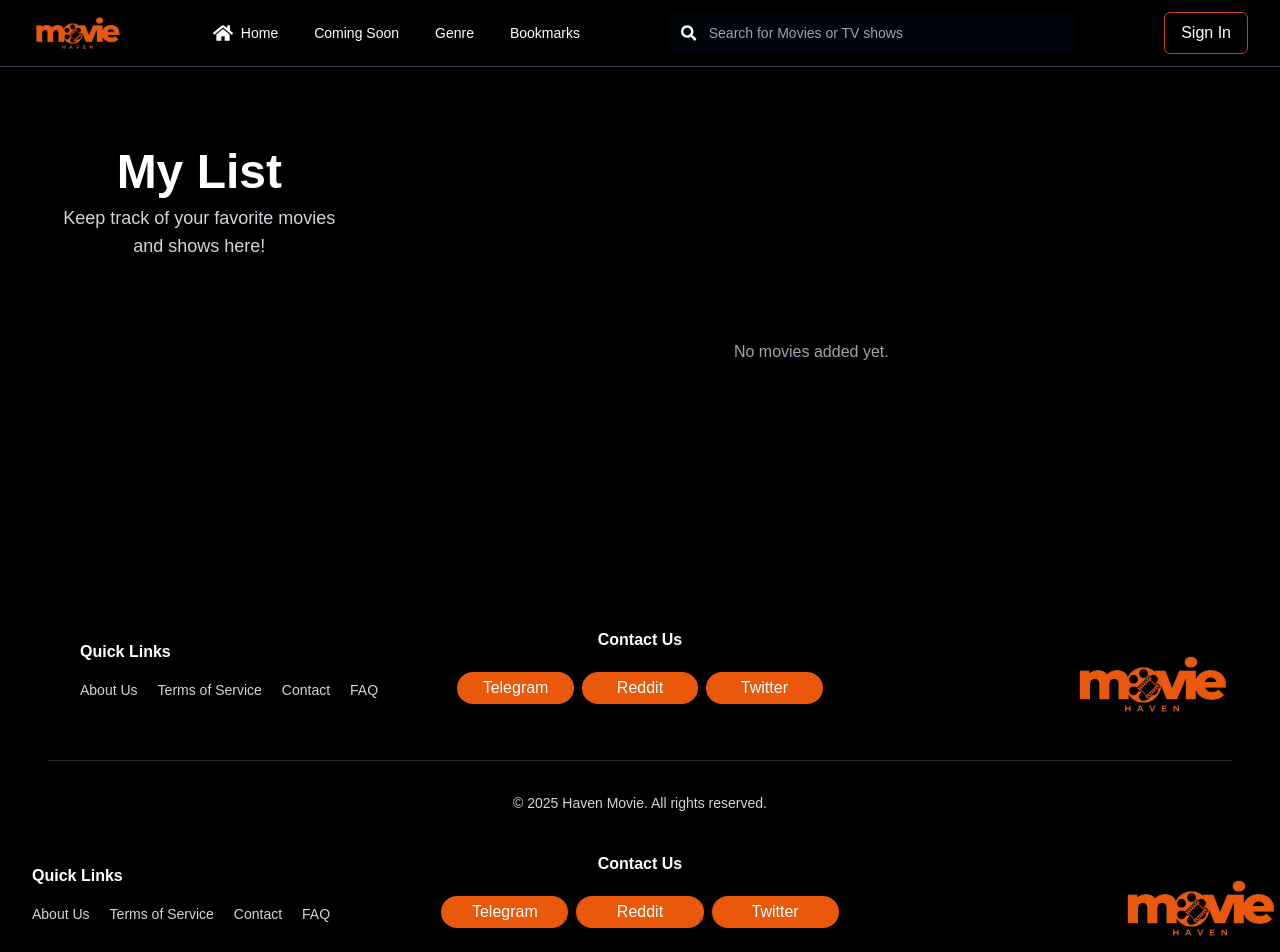
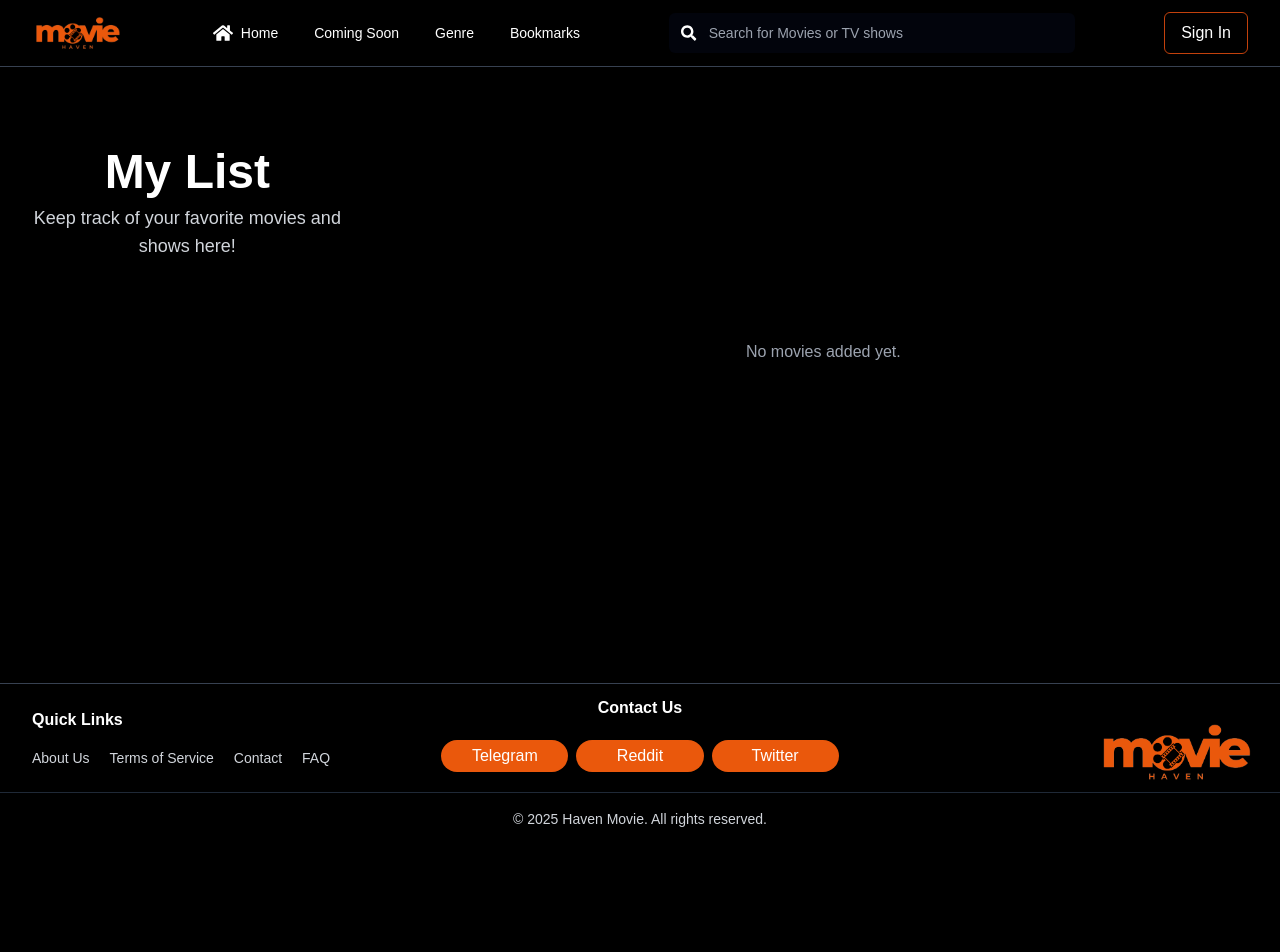
Before and after one commit to dnjstr/MovieApp-Front-End, a React (Vite) app: page /my-list in a window 1280 px wide. Shown: the top 952 px of the page. After the commit the page ends 841 px from the top, so only its background shows below. Built offline with nearby package versions, Linux system fonts and the light colour scheme.

Commit message:
Footer update

```diff
--- a/src/App.css
+++ b/src/App.css
@@ -191,9 +191,9 @@ body {
     border: 1px solid var(--primary-movie-bg-color);
 } */
 
-.nav-bar-container {
+/* .nav-bar-container {
     background: linear-gradient( rgba(255, 255, 255, 0) 20%, rgba(0, 0, 0, 0.2) 70%, rgba(0, 0, 0, 0.5) 100%);
-}
+} */
 
 .signin-navbar-btn {
     background: linear-gradient( rgba(255, 255, 255, 0) 20%, rgba(0, 0, 0, 0.5) 70%, rgba(0, 0, 0, 0.5) 100%);
--- a/src/App.tsx
+++ b/src/App.tsx
@@ -11,19 +11,31 @@ const Layout = ({ children }: { children: React.ReactNode }) => {
   const location = useLocation();
   const { bgColor = "bg-black", textColor = "text-white", isLoaded } = usePreferences();
 
-  const hideNavbar = ["/sign-in", "/sign-up"].includes(location.pathname) || location.pathname.startsWith("/profile");
+  const hideNavbar = ["/sign-in", "/sign-up", "/faq", "/contact", "/terms-and-condition", "/about"].includes(location.pathname) || location.pathname.startsWith("/profile");
 
-  const hideFooter = ["/sign-in", "/sign-up"].includes(location.pathname);
+  const dynamicRoutes = [
+    "/sign-in",
+    "/sign-up",
+    "/faq",
+    "/contact",
+    "/terms-and-condition",
+    "/about"
+  ];
+
+  const hideFooter = dynamicRoutes.includes(location.pathname) ||
+                   /^\/genre\/[^\/]+$/.test(location.pathname) ||
+                   /^\/movies\/[^\/]+\/?$/.test(location.pathname);
+
 
   if (!isLoaded) return <div className="flex justify-center items-center min-h-screen">Loading...</div>;
 
   return (
     <>
       {!hideNavbar && <Navbar />}
-      <main className={`${bgColor} ${textColor} min-h-screen px-6 pt-1 transition-all duration-500`}>
+      <main className={`${bgColor} ${textColor} min-h-screen pt-1 transition-all duration-500`}>
         {children}
+        {!hideFooter && <Footer />}
       </main>
-      {!hideFooter && <Footer />}
     </>
   );
 };
--- a/src/components/layout/Footer.tsx
+++ b/src/components/layout/Footer.tsx
@@ -2,11 +2,11 @@ import { Link } from 'react-router-dom';
 
 const Footer = () => {
   return (
-    <footer className="bg-gray-9d00 text-gray-300 pt-12">
+    <footer className="bg-gray-9d00 text-gray-300 py-3 border-t border-gray-700">
       <div className="max-w-full mx-auto">
-        <div className="grid grid-cols-1 flg:grid-cols-3 gap-8 ">
+        <div className="grid grid-cols-1 flg:grid-cols-3 gap-8">
 
-          <div className="flex items-center justify-center flg:justify-between px-8 ">
+          <div className="flex items-center justify-center flg:justify-between px-8">
             <div className="space-y-2 lfg:pr-16 text-center flg:text-left">
                 <h3 className="font-semibold text-white mb-4 ">Quick Links</h3>
               <div className="flex gap-5">
@@ -85,7 +85,7 @@ const Footer = () => {
             </div>
           </div>
 
-          <div className="justify-center mt-7  hidden flg:justify-end lg:flex">
+          <div className="justify-center mt-7 pe-6 hidden flg:justify-end lg:flex">
             <Link to="/">
               <img
                 src="/Logo.png"
@@ -97,8 +97,8 @@ const Footer = () => {
           </div>
         </div>
 
-        <div className="mt-12 bg-red-50s0 pt-8 border-t
-        border-gray-800 text-center text-sm">
+        <div className="bg-red-50s0 pt-4 border-t
+        border-gray-800 text-center text-sm  mt-3">
           <p>© 2025 Haven Movie. All rights reserved.</p>
         </div>
       </div>
--- a/src/components/layout/Navbar.tsx
+++ b/src/components/layout/Navbar.tsx
@@ -85,7 +85,7 @@ const Navbar: React.FC = () => {
   });
 
   return (
-    <nav className="nav-bar-container flex items-center justify-between px-8 py-3 fixed w-full bg-black bg-opacity-75 z-10 border-b border-gray-700">
+    <nav className="nav-bar-container flex items-center justify-between px-8 py-3 fixed w-full bg-black bg-opacity-75 z-50 border-b border-gray-700">
       {/* Logo */}
       <div className="flex items-center space-x-2">
         <Link to="/">
--- a/src/components/movies/MovieDetail.tsx
+++ b/src/components/movies/MovieDetail.tsx
@@ -177,7 +177,7 @@ const MovieDetail: React.FC = () => {
     }
 
     return (
-        <div className="relative text-white bg-black min-h-screen z-0">
+        <div className="relative text-white bg-black min-h-screen">
             {/* Background layers */}
             <div className="fixed inset-0 bg-cover bg-center opacity-50"
                 style={{ backgroundImage: `url(${movie.poster_image})` }}>
@@ -185,7 +185,7 @@ const MovieDetail: React.FC = () => {
             <div className="fixed inset-0 bg-gradient-to-b from-black/80 via-black/50 to-black"></div>
 
             {/* Content container */}
-            <div className="relative z-10">
+            <div className="relative z-10 mt-3">
                 {/* Movie details section */}
                 <div className="p-8 w-full max-w-full">
                     <button
--- a/src/components/movies/Movielistsection.tsx
+++ b/src/components/movies/Movielistsection.tsx
@@ -60,7 +60,7 @@ const MovieListSection: React.FC = () => {
   }
 
   return (
-    <div className="px-8 py-10">
+    <div className="px-8 py-10 mb-8">
       <h2 className="text-3xl font-bold mb-6">
         Popular on <span className='gradient-text'>Movie Haven</span>
       </h2>
@@ -92,9 +92,9 @@ const MovieListSection: React.FC = () => {
         ))}
       </div>
 
-      <div className='mt-4'>
+      {/* <div className='mt-4'>
         <Footer />
-      </div>
+      </div> */}
     </div>
   );
 };
--- a/src/components/pages/ComingSoon.tsx
+++ b/src/components/pages/ComingSoon.tsx
@@ -40,7 +40,7 @@ const ComingSoon: React.FC = () => {
                 <p className="text-gray-400 text-center">Discover the latest movies and TV shows coming soon.</p>
             </div>
 
-            <div className="flex flex-col justify-between h-700">
+            <div className="flex flex-col justify-between h-[537px]">
                 <div className="grid grid-cols-2 md:grid-cols-4 lg:grid-cols-5 xl:grid-cols-6 gap-4">
                     {movies.map((movie) => (
                         <div
@@ -66,7 +66,6 @@ const ComingSoon: React.FC = () => {
                         </div>
                     ))}
                 </div>
-                <Footer />
             </div>
         </div>
     );
--- a/src/components/pages/Genre.tsx
+++ b/src/components/pages/Genre.tsx
@@ -83,7 +83,7 @@ const Genre: React.FC = () => {
     }
 
     return (
-        <div className="mx-auto px-7 flex justify-start flex-col h-screen">
+        <div className="mx-auto px-7 flex justify-start flex-col mb-[93px]">
             <div className="">
                 <div className="text-center mt-20 mb-4">
                     <h1 className="text-4xl font-bold mb-2 text-white">Browse by Genre</h1>
@@ -121,9 +121,9 @@ const Genre: React.FC = () => {
                 </div>
             </div>
 
-            <div className=''>
+            {/* <div className=''>
                 <Footer/>
-            </div>
+            </div> */}
         </div>
     );
 };
--- a/src/components/pages/MyList.tsx
+++ b/src/components/pages/MyList.tsx
@@ -19,8 +19,8 @@ const MyList: React.FC = () => {
     }, [userToken, fetchBookmarks]);
 
     return (
-        <div className="flex flex-col txtlg:justify-between h-screen text-white px-6">
-            <div className="flex flex-col txtlg:flex-row txtlg:justify-around gap-10 h-screen mt-10 txtlg:mt-24">
+        <div className="flex flex-col txtlg:justify-between text-white px-6 mb-[127px]">
+            <div className="flex flex-col txtlg:flex-row txtlg:justify-around gap-10 mt-10 txtlg:mt-24">
                 <div className="text-center lg:flex-1">
                     <h1 className="text-5xl font-bold mb-2 mt-12">My List</h1>
                     <p className="text-lg text-gray-300 mb-6">Keep track of your favorite movies and shows here!</p>
@@ -81,9 +81,6 @@ const MyList: React.FC = () => {
                     )}
                 </div>
             </div>
-            <div className="my-6">
-                <Footer />
-            </div>
         </div>
     );
 };
--- a/src/components/search/SearchResults.tsx
+++ b/src/components/search/SearchResults.tsx
@@ -24,7 +24,7 @@ const SearchResults: React.FC<SearchResultsProps> = ({ results, onClose }) => {
     if (results.length === 0) return null;
 
     return (
-        <div className="bookmark-scroll-bar search-results-container absolute top-full left-0 w-full mt-2 border border-gray-700 rounded-md shadow-lg max-h-96 overflow-y-auto z-50">
+        <div className="bookmark-scroll-bar search-results-container absolute top-full left-0 w-full mt-5 border border-gray-700 rounded-md shadow-lg max-h-96 overflow-y-auto z-50">
             {results.map((movie) => (
                 <div
                     key={movie.id}
```
